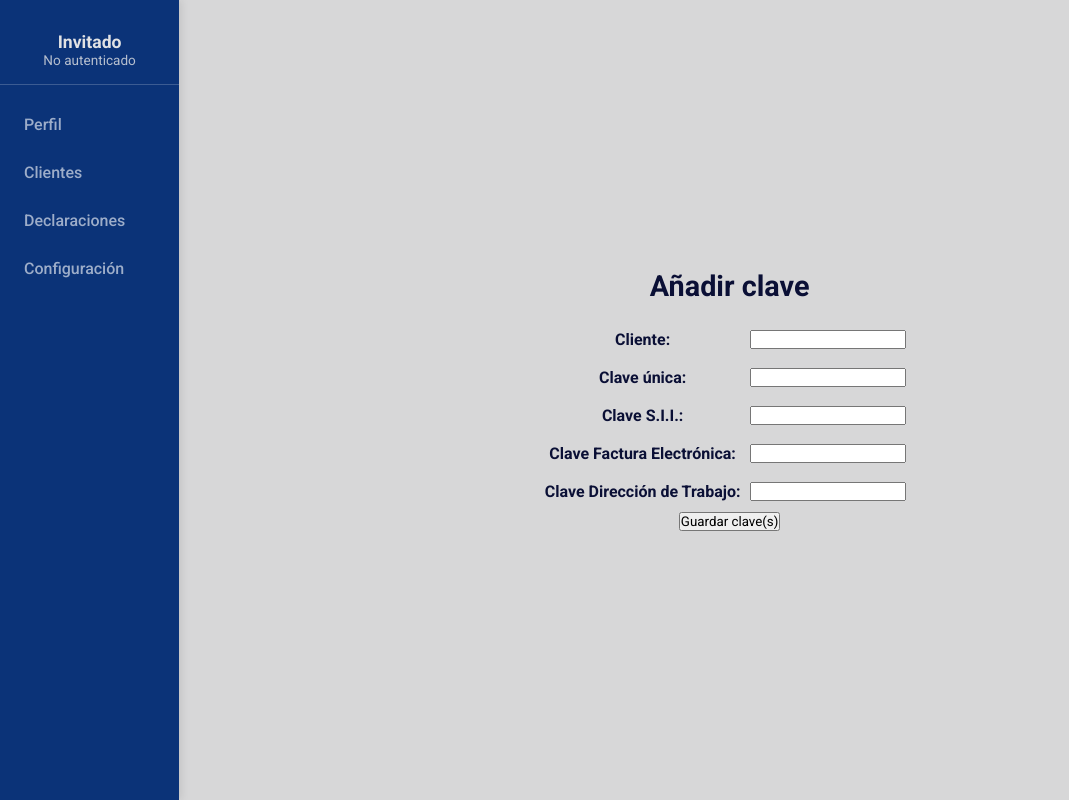
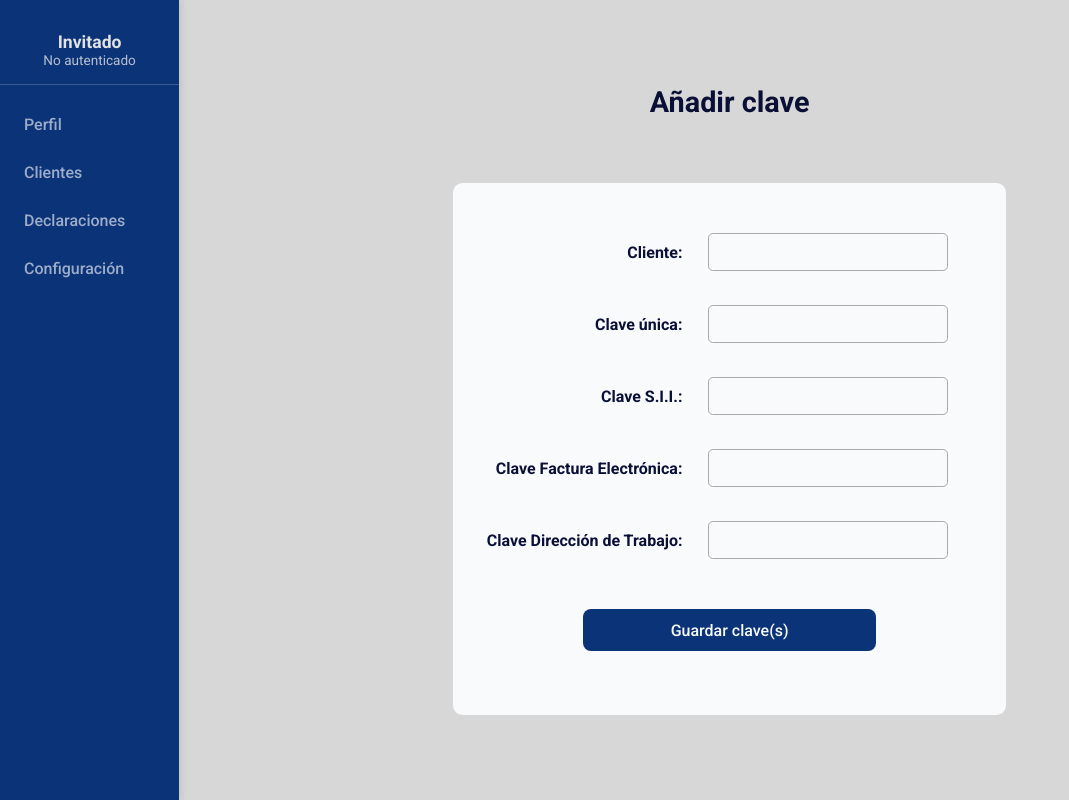
Before and after one commit to i-n-dra/cligest, a Django app: template src/gestion/templates/claves/create.html in a window 1280 px wide. Shown: the whole page, without its empty margins (0-1069 px from the left). Run offline with Django 5.2, Linux system fonts and the light colour scheme; the template is opened without the code that fills it, so the values that code supplies are empty, except form fields; tables that the repository leaves empty hold one stand-in row (values such as "Sample post"); form fields are guessed from the names that the template uses; some libraries are stand-ins or nearby versions.

Commit message:
validations.js, cambios en css

```diff
--- a/src/gestion/models.py
+++ b/src/gestion/models.py
@@ -129,7 +129,8 @@ class Client(models.Model):
             RegexValidator(
                 regex=r'^\d{7,8}-[\dkK]$',
             )
-        ]
+        ],
+        unique=True
     )
     run_empresa = models.CharField(
         max_length=12,
@@ -139,7 +140,8 @@ class Client(models.Model):
             RegexValidator(
                 regex=r'^\d{7,8}-[\dkK]$',
             )
-        ]
+        ],
+        unique=True
     )
     tipo_empresa = models.CharField(
         max_length=20,
--- a/src/gestion/static/css/base_styles.css
+++ b/src/gestion/static/css/base_styles.css
@@ -297,7 +297,7 @@ body {
     margin: 2rem !important;
 }
 
-.form button, .form a {
+.form button[type="submit"], .form a {
     width: 60%;
     margin: 2rem 0;
     padding: 0.7rem 1.6rem;
@@ -308,9 +308,10 @@ body {
     background: #0b3378;
     color: #f8fafc;
     text-decoration: none;
+    align-self: center;
 }
 
-.form button:hover, .form a:hover {
+.form button[type="submit"]:hover, .form a:hover {
     transition: 0.3s ease;
     background: #5370a1;
     cursor: pointer;
@@ -327,9 +328,55 @@ bdi { /* info hash de contraseña usuario */
 /* listar */
 
 .list-container {
+    background-color: #f8fafc;
+    display: flex;
+    padding: 2rem;
+    margin-top: 3rem;
+    border-radius: .6rem;
+    flex-direction: column;
+}
+
+/* update */
+
+.update-container {
     background-color: #d7d7d8;
     display: flex;
     flex-direction: column;
+}
+
+.update-container th {
+    text-align: right;
+}
+
+.update-container input {
+    display: block;
+    width: 15rem;
+    padding-left: .5rem;
+    padding-right: 1.25rem;
+    overflow: hidden;
+    text-overflow: ellipsis;
+    white-space: nowrap;
+    line-height: 1.75rem;
+    border-radius: .3rem;
+    border: 0.063rem solid #aaa;
+    font-size: .9em;
+    padding: .25rem;
+    background-color: transparent;
+}
+
+.update-container td {
+    display: flex;
+    text-align: left;
+    margin: .5rem 1rem;
+    align-items: center;
+}
+
+.update-container .helptext, .update-container th label {
+    margin-left: 2rem;
+}
+
+.update-container span { /* sobreescribe select2 */
+    background-color: transparent !important;
 }
 
 /* detail */
@@ -390,6 +437,23 @@ bdi { /* info hash de contraseña usuario */
     color: #f8fafc;
     text-decoration: none;
 }
+
+.list-button {
+    display: flex;
+    align-items: center;
+    justify-content: center;
+    width: min-content;
+    margin: auto;
+    padding: 0.7rem 1.1rem;
+    border: none;
+    border-radius: 8px;
+    font-size: 1rem;
+    font-weight: 500;
+    background: #0b3378;
+    color: #f8fafc;
+    text-decoration: none;
+}
+
 .detail-button:hover {
     transition: 0.3s ease;
     background: #5370a1;
@@ -431,6 +495,10 @@ bdi { /* info hash de contraseña usuario */
     margin-bottom: 1.5rem;
     font-size: 1rem;
     color: #475569;
+}
+
+.dialog-box ul li {
+    list-style: none;
 }
 
 .dialog-buttons {
--- /dev/null
+++ b/src/gestion/static/js/validations.js
@@ -0,0 +1,17 @@
+async function run_validacion() {
+  const run_input = document.getElementById("id_run_rep_legal");
+  const help_text = document.getElementById("id_run_rep_legal_helptext");
+  const run = run_input.value.trim();
+  if (!run) return;
+
+  const response = await fetch(`run-validacion/?run=${encodeURIComponent(run)}`);
+  const data = await response.json();
+
+  if (data.exists) {
+    help_text.textContent = "Este RUN ya está registrado";
+    help_text.style.color = "red";
+  } else {
+    help_text.textContent = "RUN disponible";
+    help_text.style.color = "green";
+  }
+}
--- a/src/gestion/templates/base.html
+++ b/src/gestion/templates/base.html
@@ -42,15 +42,15 @@
       <nav class="menu menu-on">
         <div class='menu'>
           <a href="{% url "profile" %}" title="Ver perfil">Perfil</a>
-          <a href="#">Dashboard</a>
+          <!--<a href="#">Dashboard</a>-->
           <a href="{% url "list_clients" %}" title="Ver clientes">Clientes</a>
           <a href="{% url "list_pagos" %}" title="Ver declaraciones de renta">Declaraciones</a>
           <a href="#">Configuración</a>
           <a href="{% url "create_claves" %}">Crear claves</a>
-          <a href="{% url "test" 1 %}">Test</a>
           {% if user.is_superuser %}
           <a href="{% url "admin:index" %}">Administración</a>
           <a href="{% url "listar-roles-permisos" %}">Roles y permisos</a>
+          <a href="{% url "test" 1 %}">Test</a>
           {% endif %}
         </div>
         <div class='menu-bottom'>
@@ -102,6 +102,7 @@
       $('#myTable').DataTable();
       } );
     </script>
+    <script src="{% static "js/validations.js" %}"></script>
 
 </body>
 </html>
--- a/src/gestion/templates/claves/create.html
+++ b/src/gestion/templates/claves/create.html
@@ -5,9 +5,9 @@
 {% endblock title %}
 
 {% block content %}
-<div class='list-container'>
+<div class='update-container'>
     <h1>Añadir clave</h1>
-    <form action="" method="post">
+    <form action="" method="post" class="form">
         {% csrf_token %}
 <table>
   <tr>
--- a/src/gestion/templates/clients/create.html
+++ b/src/gestion/templates/clients/create.html
@@ -5,9 +5,9 @@
 {% endblock title %}
 
 {% block content %}
-<div class='list-container'>
+<div class='update-container'>
     <h1>Añadir cliente</h1>
-    <form action="" method="post">
+    <form action="" method="post" class="form">
         <table>
             {% csrf_token %}
             {{ form.as_table }}
--- a/src/gestion/templates/clients/msg_exportacion.html
+++ b/src/gestion/templates/clients/msg_exportacion.html
@@ -14,8 +14,7 @@
             {% endfor %}
         </ul>
         <div class="dialog-buttons">
-            <button class="btn-confirm">Aceptar</button>
-            <button class="btn-cancel" id="close_dialog">Cancelar</button>
+            <button class="btn-confirm" id="close_dialog">Aceptar</button>
         </div>
     </div>
     </div>
--- a/src/gestion/templates/clients/update.html
+++ b/src/gestion/templates/clients/update.html
@@ -5,9 +5,9 @@
 {% endblock title %}
 
 {% block content %}
-<div class='list-container'>
+<div class='update-container'>
     <h1>Editar cliente</h1>
-    <form action="" method="post">
+    <form action="" method="post" class="form">
         <table>
             {% csrf_token %}
             {{ form.as_table }}
--- a/src/gestion/templates/pagos/list.html
+++ b/src/gestion/templates/pagos/list.html
@@ -25,7 +25,7 @@
             <tr>
                 <td>{{ p.client }}</td>
                 <td>$ {{ p.a_pagar|floatformat:"-3g" }}</td> # https://docs.djangoproject.com/en/5.2/ref/templates/builtins/#stringformat:~:text=%7B%7B%20value-,%7Cfloatformat%3A%22%2D3g%22,-%7D%7D
-                <td>{{ p.created_at|date: "E, Y" }}</td>
+                <td>{{ p.created_at|date:"F, Y" }}</td>
                 <td>
                     <a href="{% url "detail_pagos" p.id %}" title='Ver detalles'>
                     <i class="fa fa-info" aria-hidden="true" style="font-size:24px;"></i>
--- a/src/gestion/urls.py
+++ b/src/gestion/urls.py
@@ -21,6 +21,7 @@ urlpatterns = [
     path("detail-client/<int:pk>", ClientDetailView.as_view(), name="detail_client"),
     path("update-client/<int:pk>", ClientUpdateView.as_view(), name="update_client"),
     path("delete-client/<int:pk>", ClientDeleteView.as_view(), name="delete_client"),
+    path("create-client/run-validacion/", views.check_run, name="check_run"),
 
     # Claves
     path("create-claves/", ClavesCreateView.as_view(), name="create_claves"),
--- a/src/gestion/views.py
+++ b/src/gestion/views.py
@@ -19,6 +19,7 @@ from django.urls import reverse_lazy
 # encriptación AES
 from .static.py.aes import AES
 from .static.py.exportar_clientes import exportar_clientes_main
+from django.http import JsonResponse
 
 # Create your views here.
 def home(request):
@@ -84,6 +85,11 @@ class ClientDeleteView(DeleteView):
     model = Client
     template_name = 'clients/delete.html'
     success_url = reverse_lazy('list_clients')
+
+def check_run(request):
+    run = request.GET.get("run")
+    exists = Client.objects.filter(run_empresa=run).exists() #falta agregar el de rep_legal
+    return JsonResponse({"exists": exists})
 
 ### PagosCliente Views ###
 
```
Also changed, not shown: src/gestion/forms.py (+5 -3 lines), src/gestion/templates/clients/list.html (+8 -3 lines), src/cligest/resources/db.sqlite3, src/gestion/migrations/0025_alter_client_run_empresa_alter_client_run_rep_legal.py (added), 1 other file.
